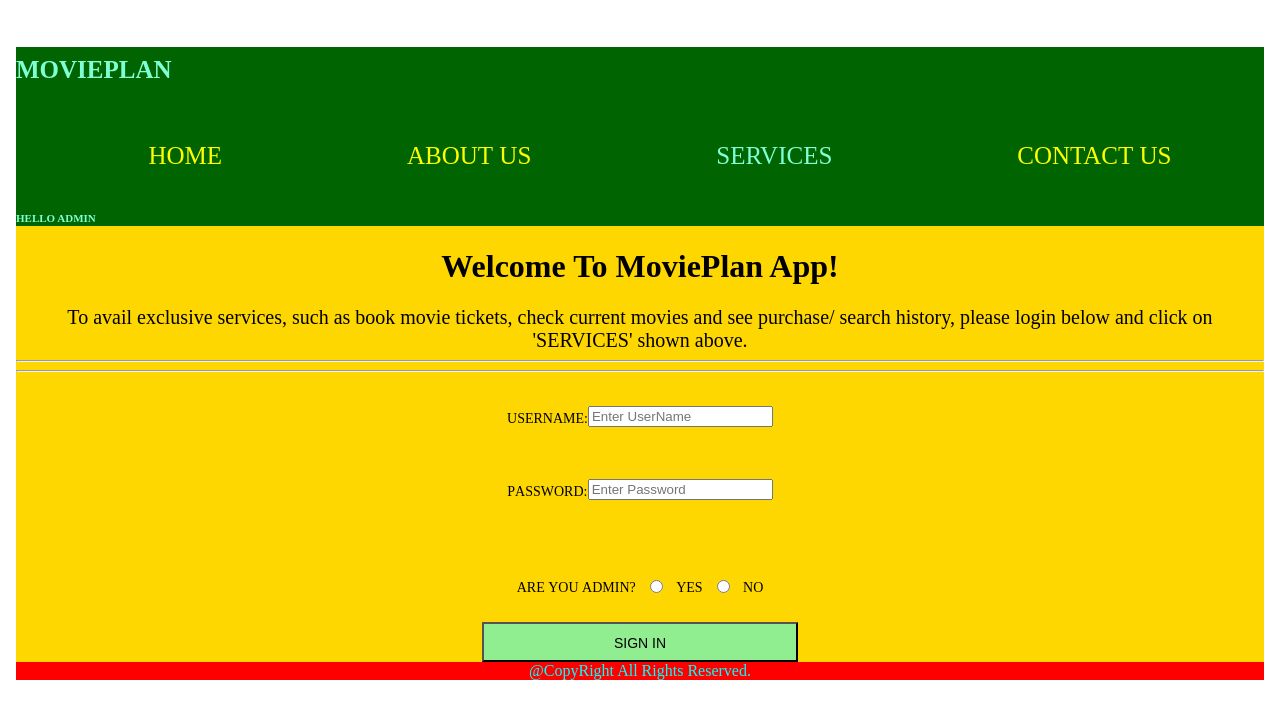
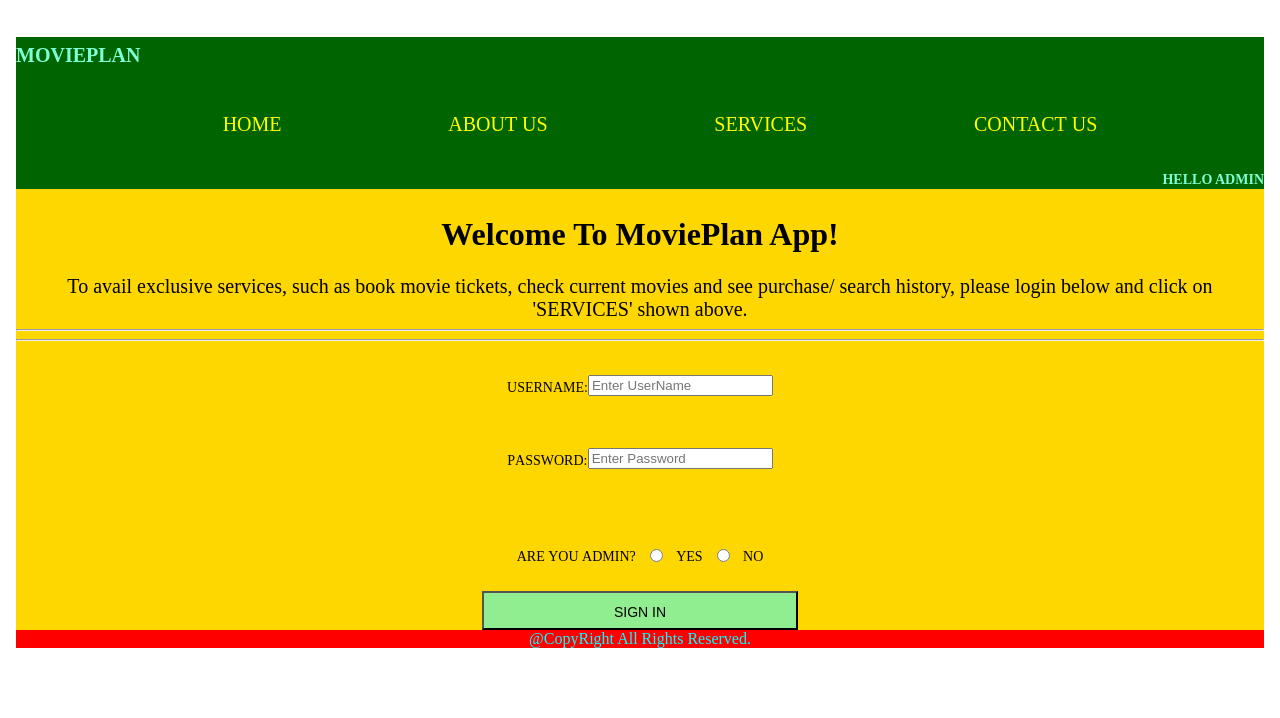
Before and after one commit to Trivikram-Sharma/movieplan-frontend, an Angular app: page /home in a window 1280 px wide. Shown: the top 718 px of the page. Built offline with nearby package versions, Linux system fonts and the light colour scheme.

Commit message:
Extra changes in default routing and services nav link

```diff
--- a/src/app/app-routing.module.ts
+++ b/src/app/app-routing.module.ts
@@ -5,6 +5,7 @@ import { ContactusComponent } from './components/contactus/contactus.component';
 import { HomeComponent } from './components/home/home.component';
 
 const routes: Routes = [
+  {path:"", redirectTo:"home",pathMatch:"full"},
   {path:"home", component:HomeComponent},
   {path: "about", component: AboutusComponent},
   {path:"contact", component: ContactusComponent}
--- a/src/app/app.component.css
+++ b/src/app/app.component.css
@@ -10,7 +10,7 @@ nav {
 }
 
 nav .icon {
-    font-size: 35px;
+    font-size: 28px;
 }
 
 .dropdown {
@@ -35,7 +35,7 @@ nav .icon {
     justify-content: center;
     margin: 0px;
     padding: 0px;
-    font-size: 28px;
+    font-size: 22px;
 }
 
 .dropdown:hover .dropdown-content{
@@ -45,10 +45,10 @@ nav .icon {
 
 nav ul {
     list-style-type: none;
-    font-size: 35px;
+    font-size: 28px;
     display: flex;
     flex-direction: row;
-    justify-content: space-around;
+    justify-content: space-evenly;
 }
 
 nav ul li a {
--- a/src/app/app.component.html
+++ b/src/app/app.component.html
@@ -10,7 +10,7 @@
       <li><a routerLink="/about">About Us</a></li>
       <li>
         <div class="dropdown">
-            <div>Services</div>
+            <div><a routerLink="/servicesList">Services</a></div>
             <div class="dropdown-content">
               <ul>
                 <li><a routerLink="/ticketList">Tickets</a></li>
@@ -23,7 +23,7 @@
       </li>
       <li><a routerLink="/contact">Contact Us</a></li>
     </ul>
-    <h4 class="user-info">
+    <h4 class="userinfo-active">
       HELLO ADMIN
     </h4>
   </nav>
```
